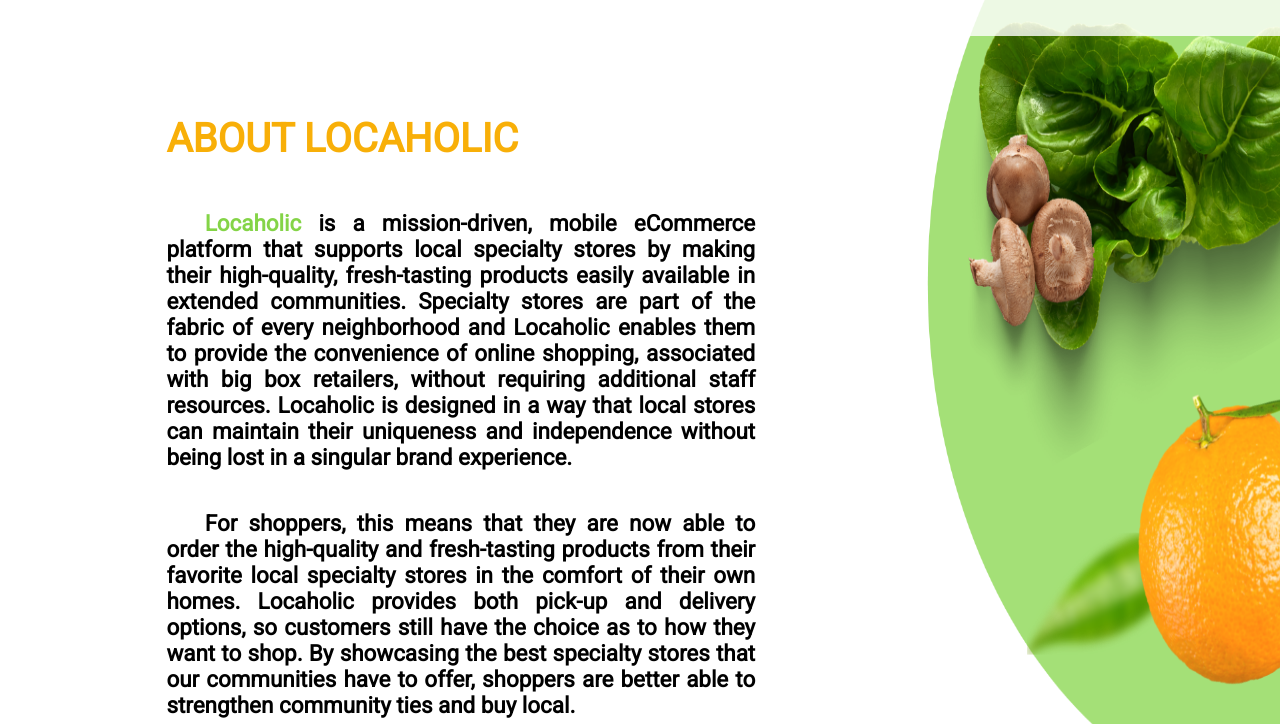
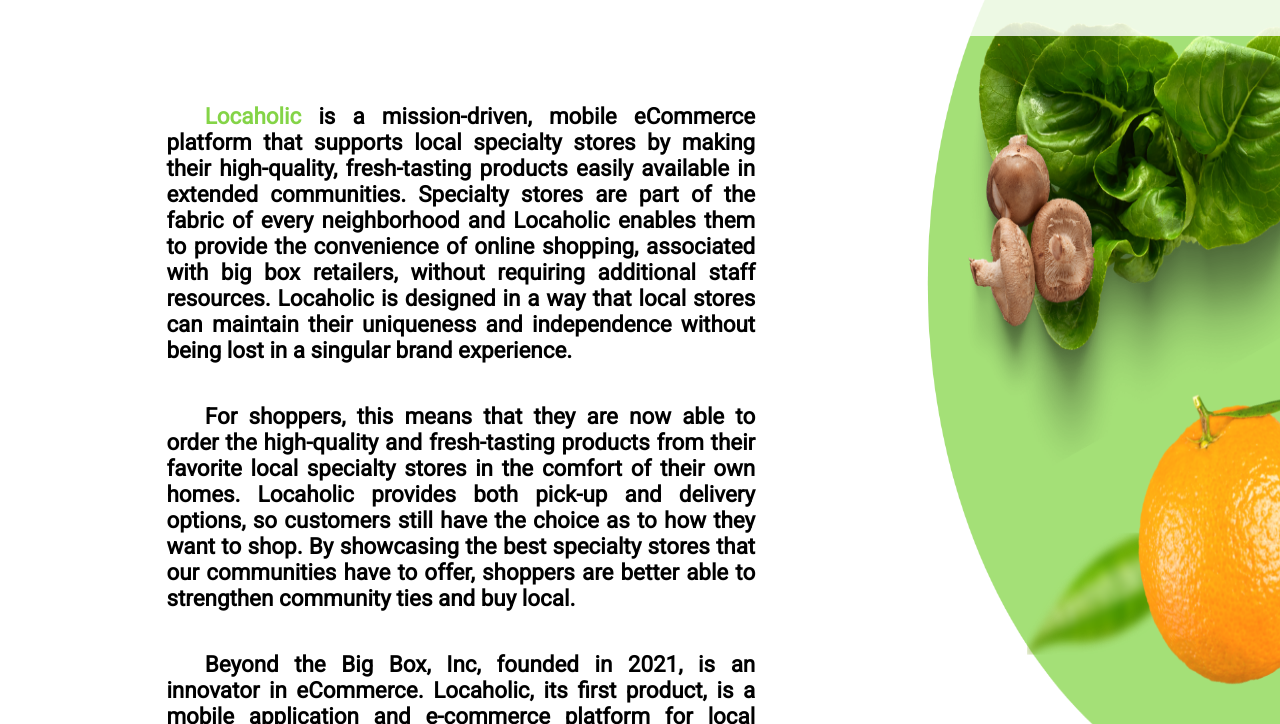
Before and after one commit to al-amin1991/locaholic, a plain HTML site: page about.html in a window 1280 px wide. Shown: the part 76-800 px from the top of the page. Drawn offline with nearby package versions, Linux system fonts and the light colour scheme.

Commit message:
removing about locaholic

```diff
--- a/about.html
+++ b/about.html
@@ -92,7 +92,6 @@
           <div>
             <div id="first_view">
               <div id="about-locaholic-div">
-                <p class="about-locaholic"><strong>ABOUT LOCAHOLIC</strong></p>
                 <p class="about-locaholic-p first-paragraph-about">
                   <span class="primary-color">Locaholic</span> is a
                   mission-driven, mobile eCommerce platform that supports local
--- a/css/main.css
+++ b/css/main.css
@@ -53,7 +53,7 @@ body {
   margin-top: 5vh;
 }
 .first-paragraph-about {
-  margin-top: 4vh;
+  margin-top: 14vw;
 }
 #about-locaholic-div {
   margin-left: 13vw;
--- a/css/mobile_main.css
+++ b/css/mobile_main.css
@@ -1083,9 +1083,9 @@
   #about-locaholic-div {
     margin-top: 10vh;
   }
-  .first-paragraph-about {
+  /* .first-paragraph-about {
     margin-top: -4vh;
-  }
+  } */
 }
 
 @media (max-width: 320px) and (max-height: 568px) {
```
